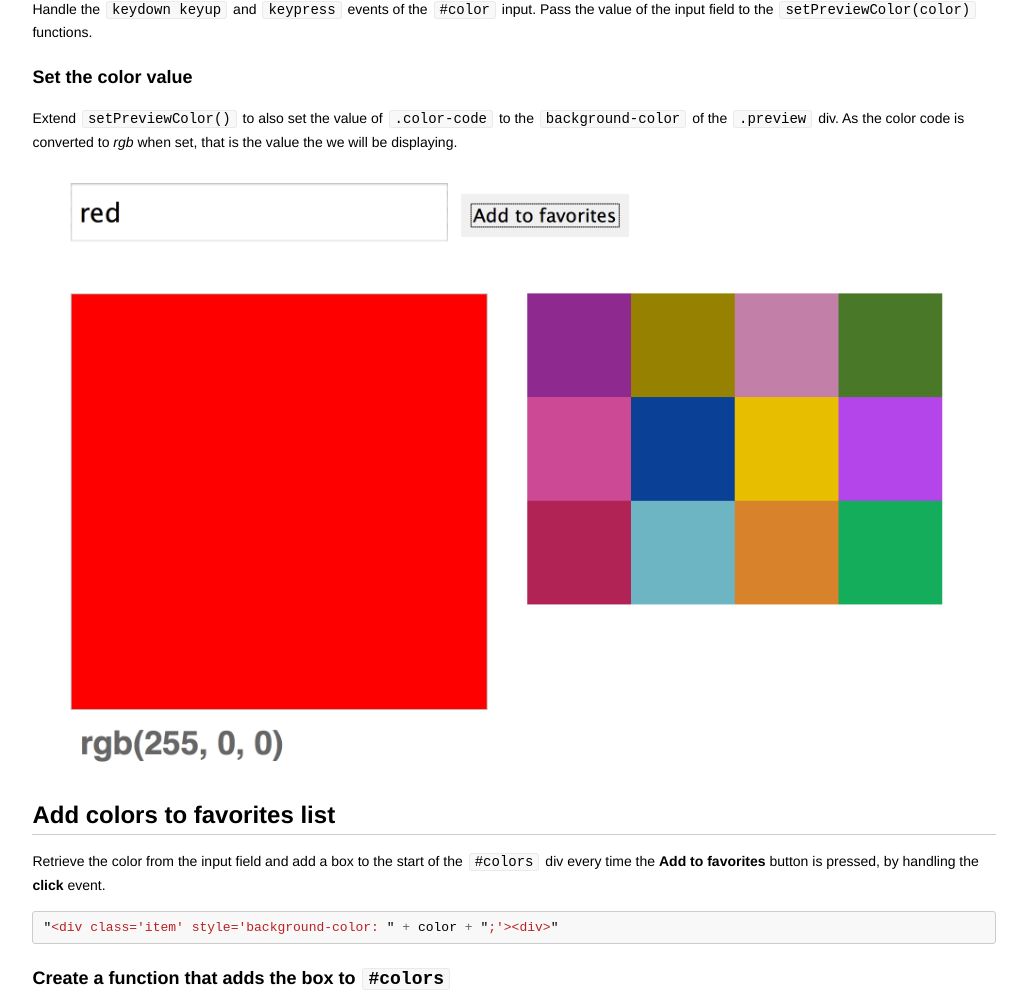
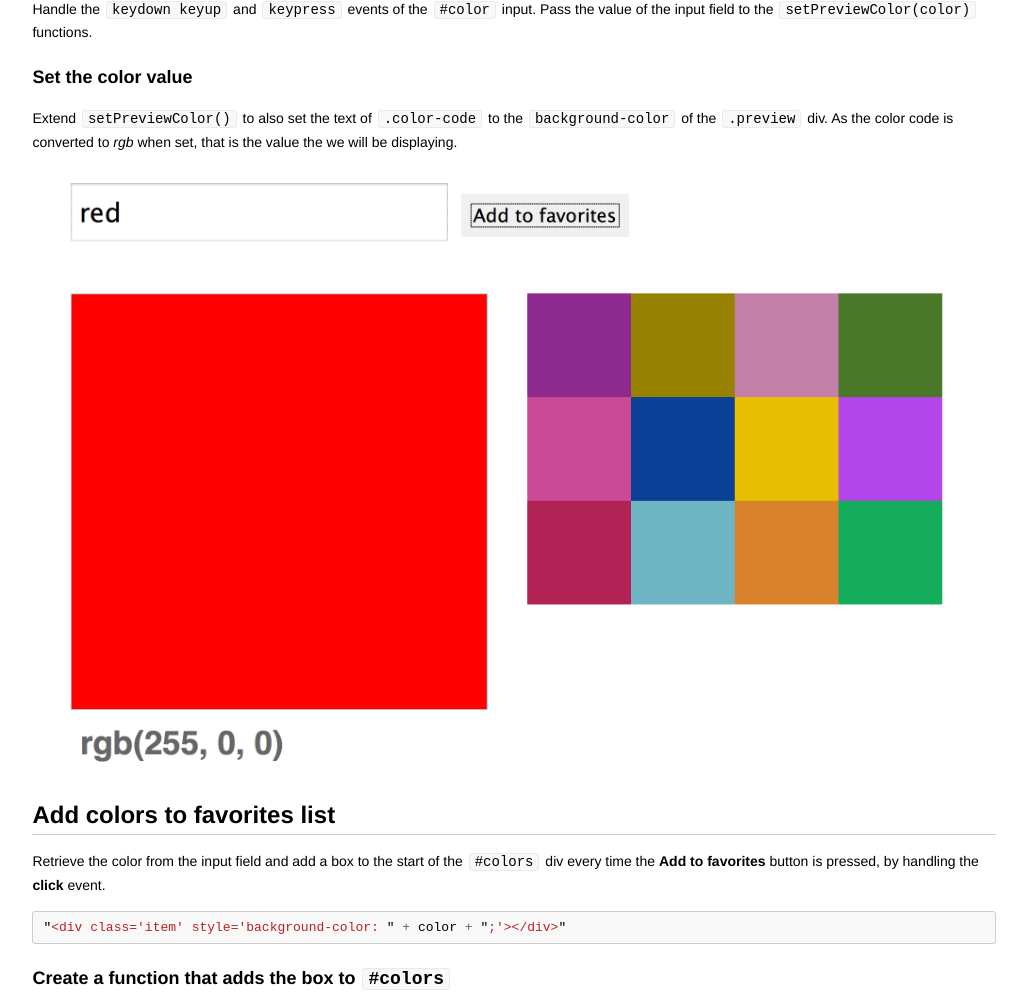
Before and after one commit to codebar/tutorials, a Jekyll site: the page built from js/lesson3/tutorial.md, in a window 1280 px wide and 1400 px high, scrolled down 5727 px. Shown: the part 150-1157 px from the top of the window, without its empty margins (126-1153 px from the left). Built offline with Jekyll 4.4.1, drawn with Linux system fonts in a browser that asks for light colours; Markdown is read by kramdown in place of the engine named in the settings.

Commit message:
minor corrections to the JS Lesson 3 tutorial

````diff
--- a/js/lesson3/tutorial.md
+++ b/js/lesson3/tutorial.md
@@ -195,7 +195,7 @@ Refresh the page and run `addToList("build a website")` again.
 
 ###Setting items to complete
 
-When we click on the Pending label, we want to set items to complete. We will do that by adding a CSS class `.complete` to the list item (use `addClass()`), **append** a new label `<span class='label success'>Done!</span>` and **remove** the item we've just clicked so that we can't trigger the event again.
+When we click on the Pending label, we want to set items to complete. We will do that by adding a CSS class `.completed` to the list item (use `addClass()`), **append** a new label `<span class='label success'>Done!</span>` and **remove** the item we've just clicked so that we can't trigger the event again.
 
 > Use `$(this)` to access the element that the event was triggered from.
 
@@ -283,7 +283,7 @@ Handle the `keydown keyup` and `keypress` events of the `#color` input. Pass the
 
 ###Set the color value
 
-Extend `setPreviewColor()` to also set the value of `.color-code` to the `background-color` of the `.preview` div.
+Extend `setPreviewColor()` to also set the text of `.color-code` to the `background-color` of the `.preview` div.
 As the color code is converted to *rgb* when set, that is the value the we will be displaying.
 
 ![](assets/images/color-codes.png)
@@ -293,7 +293,7 @@ As the color code is converted to *rgb* when set, that is the value the we will
 Retrieve the color from the input field and add a box to the start of the `#colors` div every time the **Add to favorites** button is pressed, by handling the **click** event.
 
 ```javascript
-"<div class='item' style='background-color: " + color + ";'><div>"
+"<div class='item' style='background-color: " + color + ";'></div>"
 ```
 
 ###Create a function that adds the box to `#colors`
````
